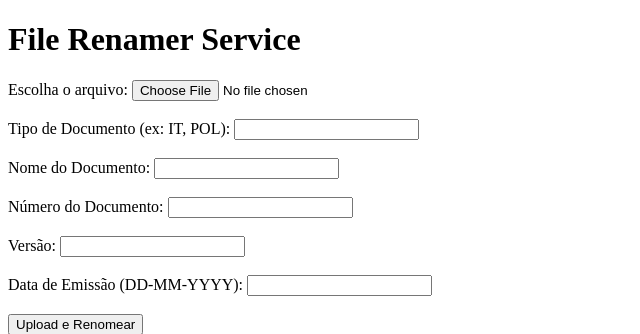
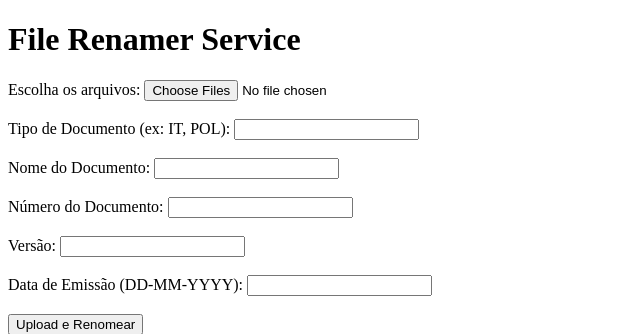
Before and after one commit to romariolili/file-renamer-colab, a Flask app: page / in a window 1280 px wide. Shown: the top 334 px of the page, without its empty margins (0-640 px from the left). Run offline with Flask 3, Linux system fonts and the light colour scheme.

Commit message:
Update upload.html

```diff
--- a/templates/upload.html
+++ b/templates/upload.html
@@ -8,8 +8,9 @@
 <body>
     <h1>File Renamer Service</h1>
     <form action="/upload" method="POST" enctype="multipart/form-data">
-        <label for="file">Escolha o arquivo:</label>
-        <input type="file" name="file" id="file" required><br><br>
+        <label for="file">Escolha os arquivos:</label>
+        <!-- Permitir upload múltiplo -->
+        <input type="file" name="file" id="file" multiple required><br><br>
 
         <label for="document_type">Tipo de Documento (ex: IT, POL):</label>
         <input type="text" name="document_type" required><br><br>
```
